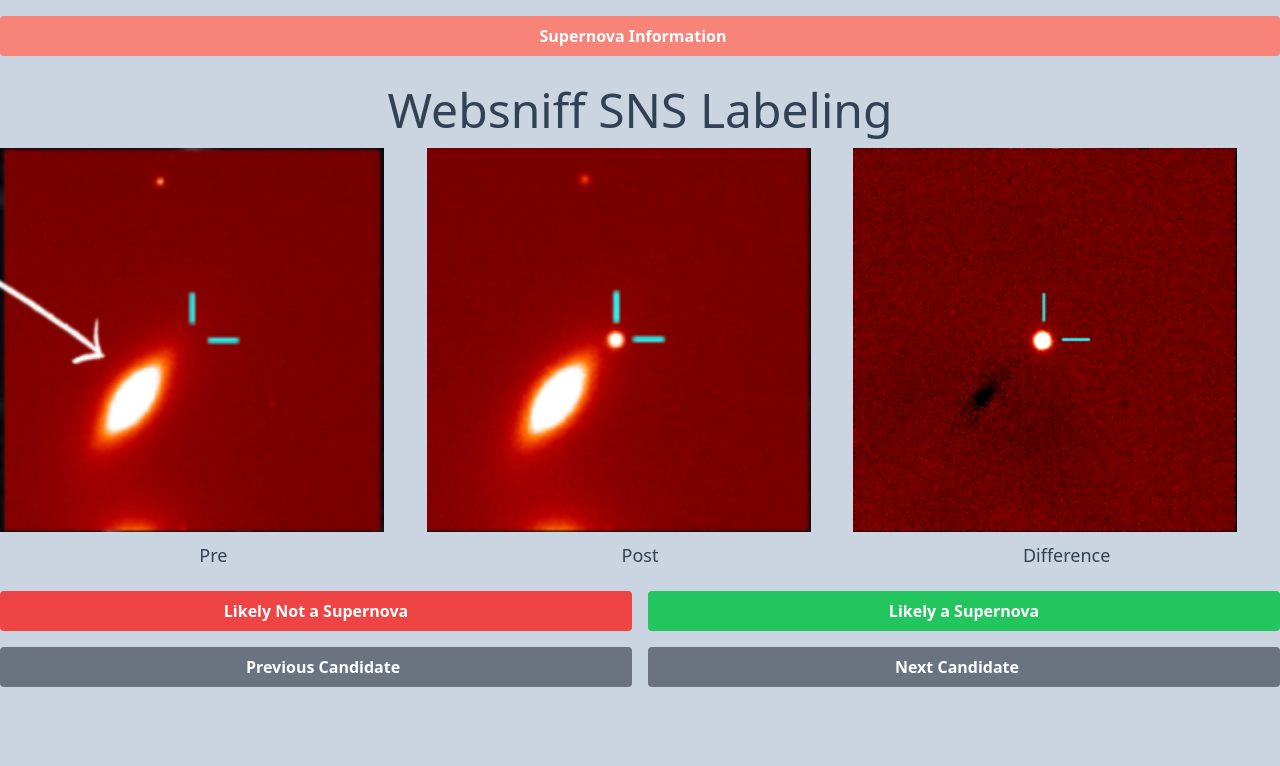
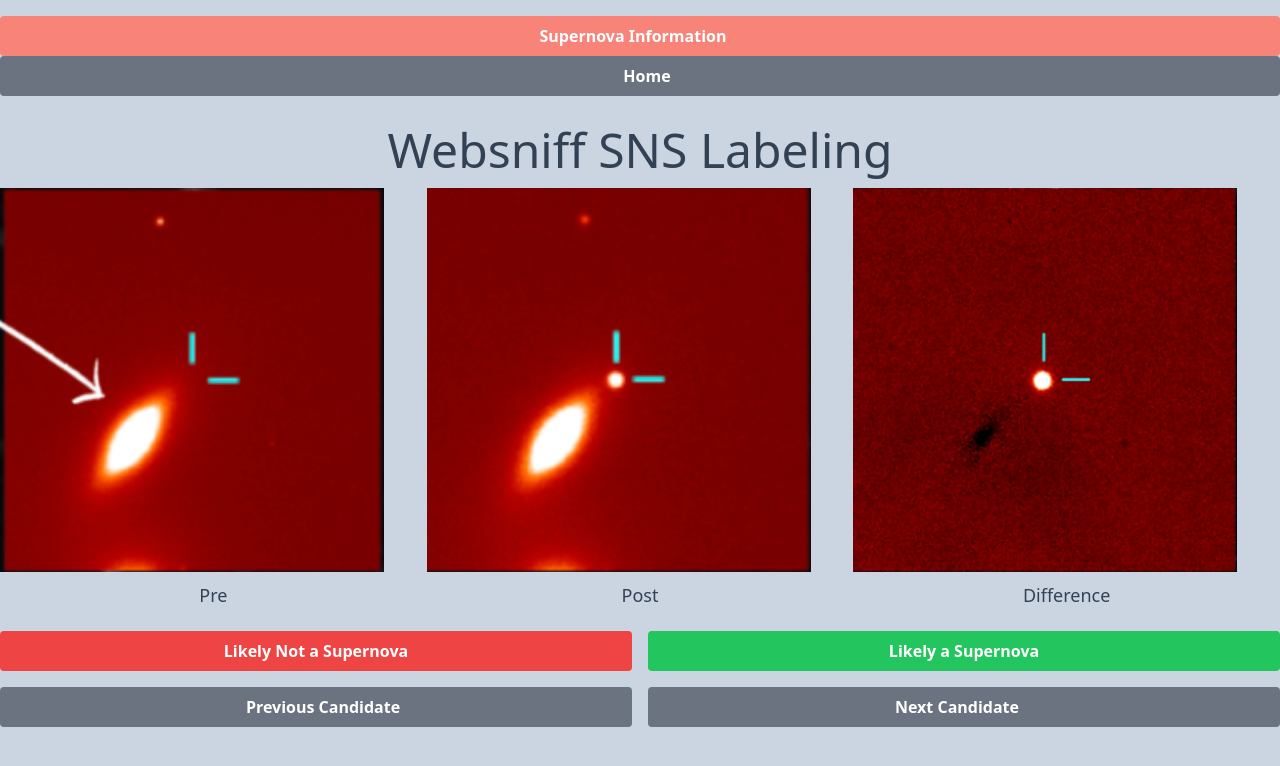
Before and after one commit to NicoDiLullo/websniff_SNS, a website: page public/index.html in a window 1280 px wide. Drawn offline with Linux system fonts and the light colour scheme.

Commit message:
Add new home button

```diff
--- a/public/index.html
+++ b/public/index.html
@@ -13,6 +13,11 @@
       <button class="bg-pink-500 hover:bg-pink-600 text-white font-bold py-2 px-4 rounded">
         Supernova Information
         <span></span>
+      </button>
+      <!--<input type="image" name="Name of image button" src="../assets/homeImage.png" border=100px alt="text">  -->
+      <button class="bg-gray-5000 hover:bg-gray-600 text-white font-bold py-2 px-4 rounded">
+        <span></span>
+        Home
       </button>
       </div>
     <div pt-6>
```
